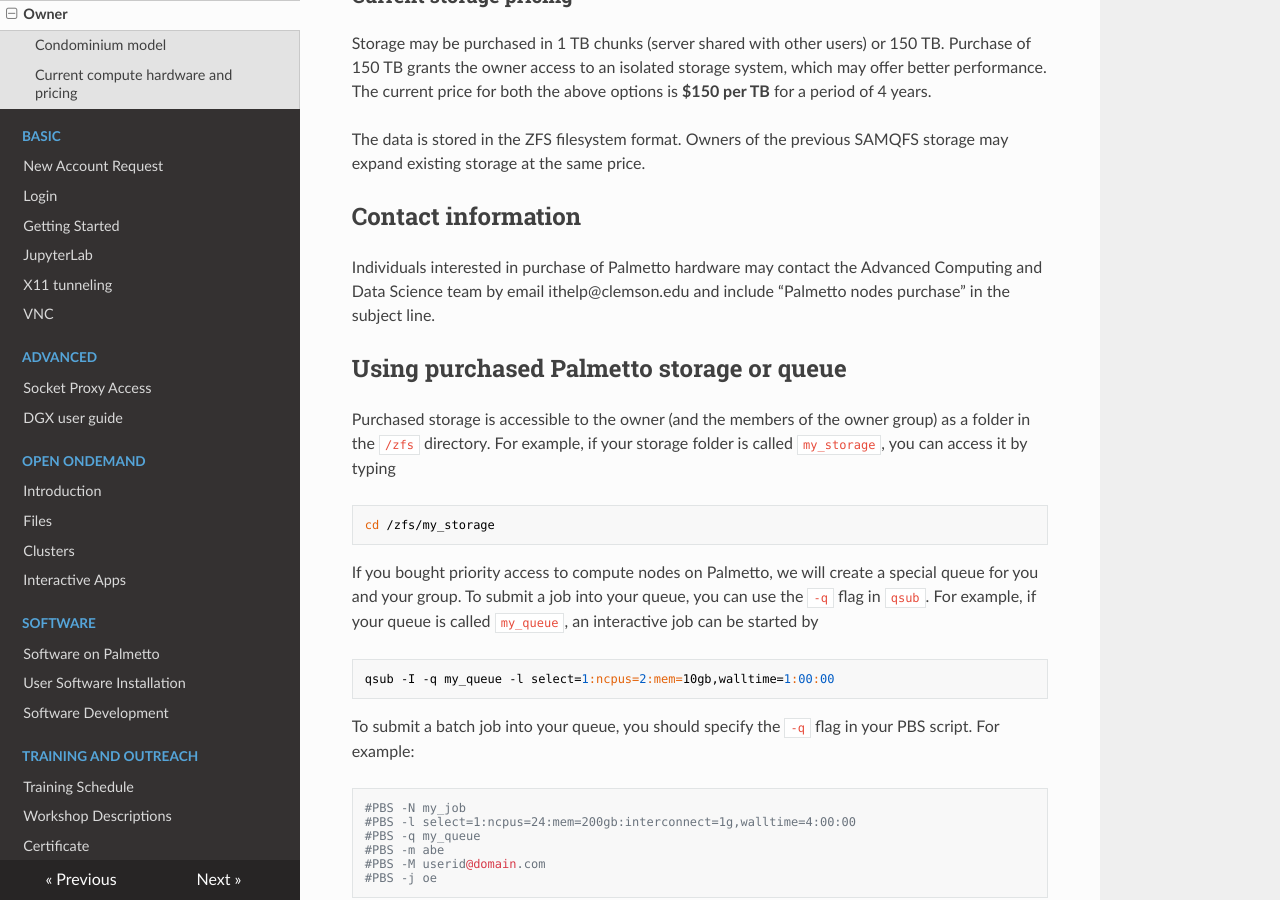
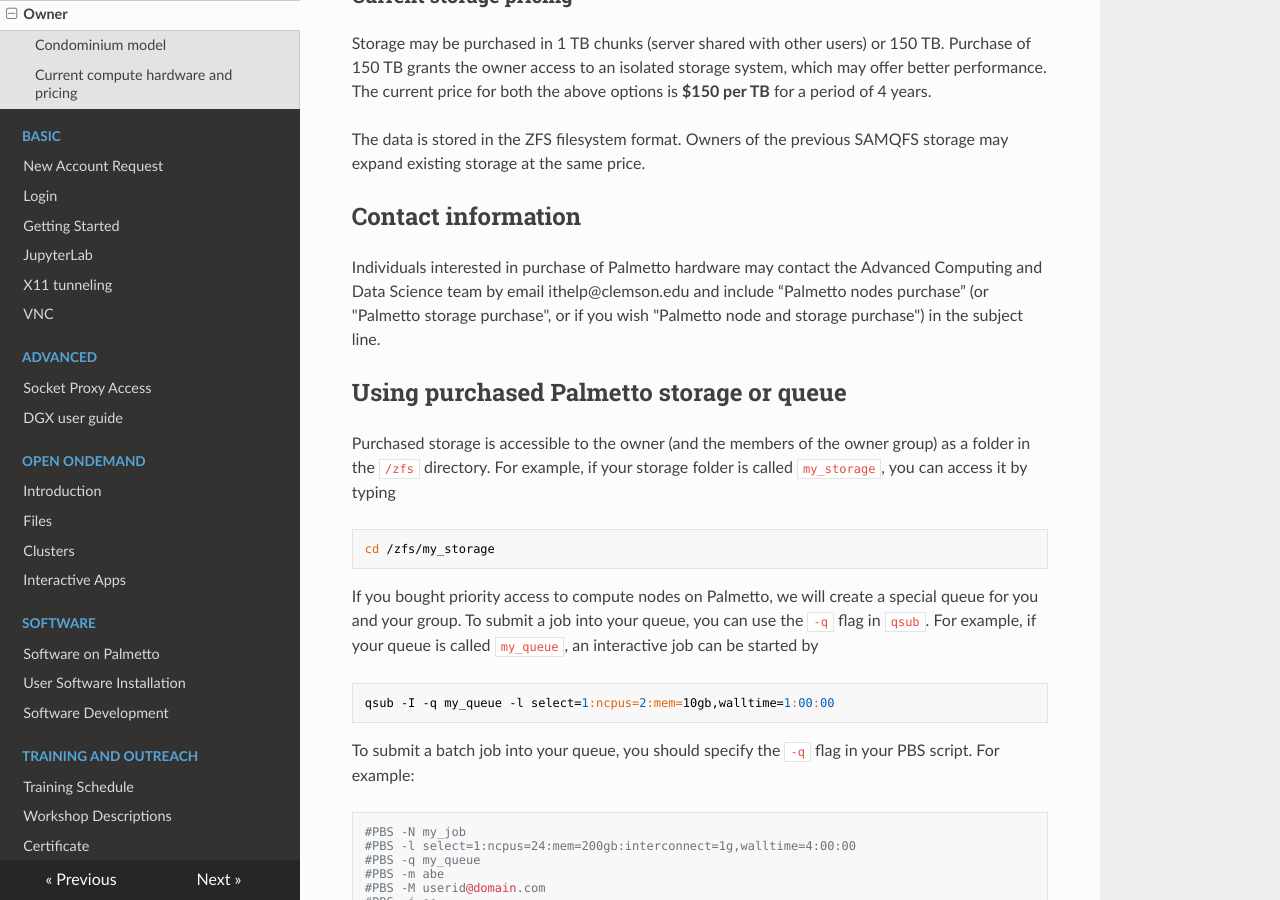
Before and after one commit to clemsonciti/palmetto-documentation, an MkDocs documentation site: the page built from docs/owner.md, in a window 1280 px wide and 900 px high, scrolled down 1865 px. Built offline with MkDocs 1.6.1, drawn with Linux system fonts in a browser that asks for light colours; nearby versions of some CDN libraries.

Commit message:
Update owner.md

```diff
--- a/docs/owner.md
+++ b/docs/owner.md
@@ -83,7 +83,7 @@
 
 Individuals interested in purchase of Palmetto hardware
 may contact the Advanced Computing and Data Science team by email ithelp@clemson.edu
-and include “Palmetto nodes purchase” in the subject line.
+and include “Palmetto nodes purchase” (or "Palmetto storage purchase", or if you wish "Palmetto node and storage purchase") in the subject line.
 
 ## Using purchased Palmetto storage or queue
 
```
